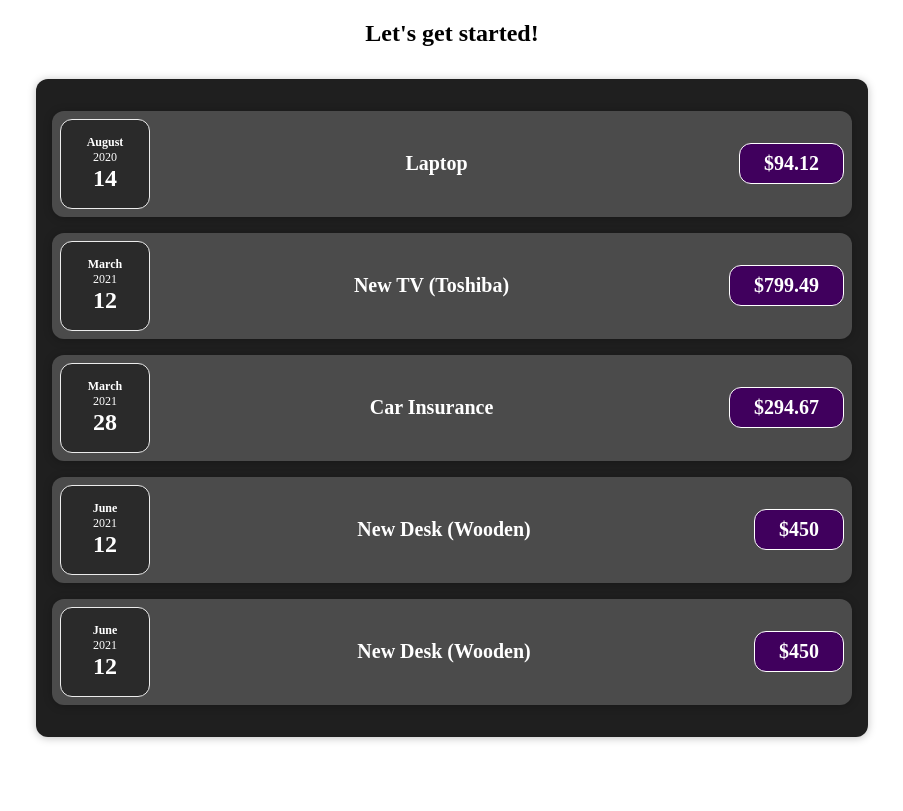
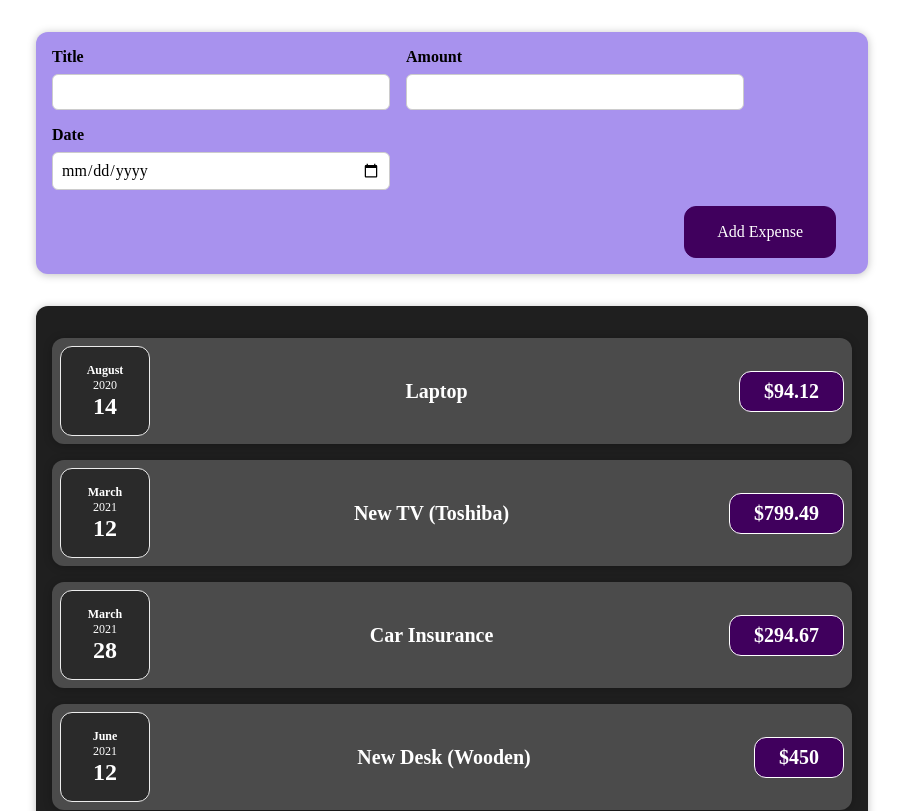
Before and after one commit to Abdelrahmanhassan1/React-Projects, a React (Create React App) app in the folder module1-expenses-tracker/: page / in a window 1280 px wide. Shown: the top 811 px of the page, without its empty margins (188-1091 px from the left). Built offline with nearby package versions, Linux system fonts and the light colour scheme.

Commit message:
adding form with states

```diff
--- a/module1-expenses-tracker/src/App.js
+++ b/module1-expenses-tracker/src/App.js
@@ -1,6 +1,8 @@
 import "./App.css";
 
 import Expenses from "./components/Expenses/Expenses";
+import NewExpense from "./components/NewExpense/NewExpense";
+
 function App() {
   const expenses = [
     {
@@ -37,7 +39,7 @@
 
   return (
     <div className="App">
-      <h2>Let's get started!</h2>
+      <NewExpense />
       <Expenses expenses={expenses} />
     </div>
   );
--- /dev/null
+++ b/module1-expenses-tracker/src/components/NewExpense/ExpenseForm.css
@@ -0,0 +1,26 @@
+.new-expense__controls {
+  display: flex;
+  flex-wrap: wrap;
+  gap: 1rem;
+  margin-bottom: 1rem;
+  text-align: left;
+}
+
+.new-expense__control label {
+  font-weight: bold;
+  margin-bottom: 0.5rem;
+  display: block;
+}
+
+.new-expense__control input {
+  font: inherit;
+  padding: 0.5rem;
+  border-radius: 6px;
+  border: 1px solid #ccc;
+  width: 20rem;
+  max-width: 100%;
+}
+
+.new-expense__actions {
+  text-align: right;
+}
--- /dev/null
+++ b/module1-expenses-tracker/src/components/NewExpense/ExpenseForm.js
@@ -0,0 +1,71 @@
+import React, { useState } from "react";
+import "./ExpenseForm.css";
+
+function ExpenseForm() {
+  const [title, setTitle] = useState("");
+  const [amount, setAmount] = useState("");
+  const [date, setDate] = useState("");
+
+  //   const [userInput, setUserInput] = useState({
+  //     title: "",
+  //     amount: "",
+  //     date: "",
+  //   });
+
+  const titleChangeHandler = (event) => {
+    setTitle(event.target.value);
+
+    // setUserInput((prevInput) => {
+    //   return { ...prevInput, title: event.target.value };
+    // });
+  };
+  const amountChangeHandler = (event) => {
+    setAmount(event.target.value);
+
+    // setUserInput((prevInput) => {
+    //   return { ...prevInput, amount: event.target.value };
+    // });
+  };
+  const dateChangeHandler = (event) => {
+    setDate(event.target.value);
+
+    // setUserInput((prevInput) => {
+    //   return { ...prevInput, date: event.target.value };
+    // });
+  };
+  return (
+    <form>
+      <div className="new-expense__controls">
+        <div className="new-expense__control">
+          <label>Title</label>
+          <input type="text" onChange={titleChangeHandler} />
+        </div>
+        <div className="new-expense__control">
+          <label>Amount</label>
+
+          <input
+            type="number"
+            min="0.01"
+            step="0.01"
+            onChange={amountChangeHandler}
+          />
+        </div>
+        <div className="new-expense__control">
+          <label>Date</label>
+          <input
+            type="date"
+            min="2019-01-01"
+            max="2023-12-31"
+            onChange={dateChangeHandler}
+          />
+        </div>
+      </div>
+
+      <div className="new-expense__actions">
+        <button type="submit">Add Expense</button>
+      </div>
+    </form>
+  );
+}
+
+export default ExpenseForm;
--- /dev/null
+++ b/module1-expenses-tracker/src/components/NewExpense/NewExpense.css
@@ -0,0 +1,38 @@
+.new-expense {
+  background-color: #a892ee;
+  padding: 1rem;
+  margin: 2rem auto;
+  width: 50rem;
+  max-width: 95%;
+  border-radius: 12px;
+  text-align: center;
+  box-shadow: 0 1px 8px rgba(0, 0, 0, 0.25);
+}
+
+.new-expense button {
+  font: inherit;
+  cursor: pointer;
+  padding: 1rem 2rem;
+  border: 1px solid #40005d;
+  background-color: #40005d;
+  color: white;
+  border-radius: 12px;
+  margin-right: 1rem;
+}
+
+.new-expense button:hover,
+.new-expense button:active {
+  background-color: #510674;
+  border-color: #510674;
+}
+
+.new-expense button.alternative {
+  color: #220131;
+  border-color: transparent;
+  background-color: transparent;
+}
+
+.new-expense button.alternative:hover,
+.new-expense button.alternative:active {
+  background-color: #ddb3f8;
+}
--- /dev/null
+++ b/module1-expenses-tracker/src/components/NewExpense/NewExpense.js
@@ -0,0 +1,13 @@
+import React from "react";
+import "./NewExpense.css";
+import ExpenseForm from "./ExpenseForm";
+
+function NewExpense() {
+  return (
+    <div className="new-expense">
+      <ExpenseForm />
+    </div>
+  );
+}
+
+export default NewExpense;
```
